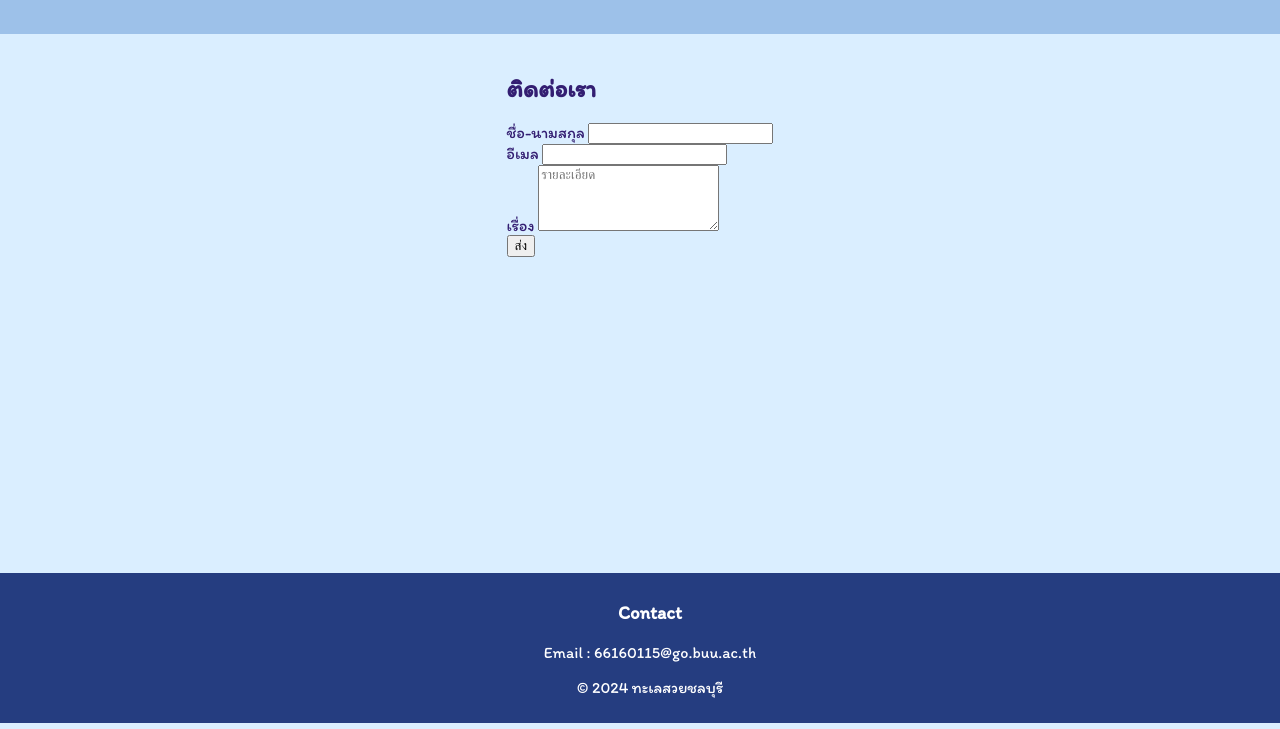
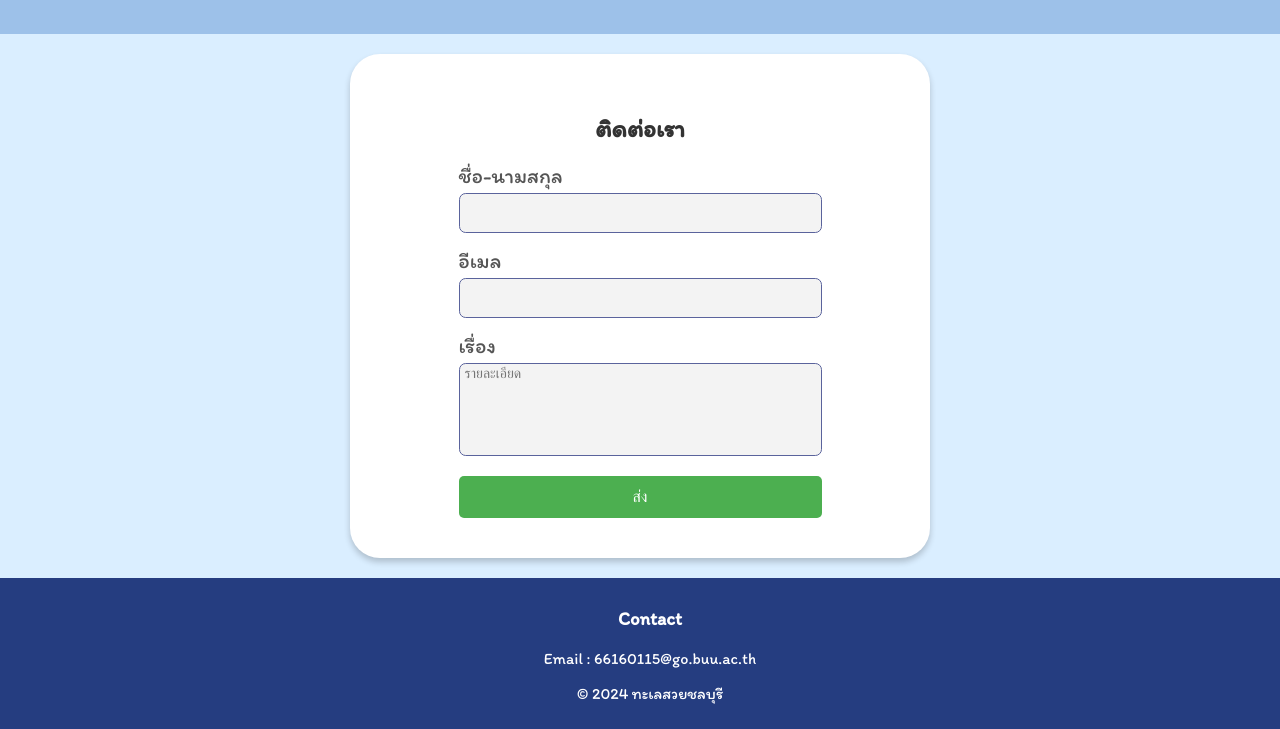
Before and after one commit to 66160115/66160115-hw1, a plain HTML site: page contact.html in a window 1280 px wide. Shown: the part 77-806 px from the top of the page. Drawn offline with Linux system fonts and the light colour scheme.

Commit message:
แก้ไข css

```diff
--- a/css/style.css
+++ b/css/style.css
@@ -240,3 +240,121 @@ article img {
     display: none;
   }
 }
+@import url('https://fonts.googleapis.com/css2?family=Itim&display=swap');
+body {
+  font-family: Itim,Arial, sans-serif;
+  margin: 0;
+  padding: 0;
+  background-color: #daeeff;
+  color: #444444;
+  min-height: 100vh;
+  display: flex;
+  flex-direction: column;
+}
+
+header {
+  background-color: #9dc1e9;
+  color: white;
+  text-align: center;
+  padding: 15px 0;
+}
+
+main {
+  flex: 1;
+  display: flex;
+  justify-content: center;
+  align-items: center;
+  padding: 20px;
+  box-sizing: border-box;
+}
+
+footer {
+  background-color: #253d80;
+  text-align: center;
+  padding: 10px;
+  width: 100%;
+  color: white;
+}
+
+.form-contact {
+  display: flex;
+  flex-direction: column;
+  margin: auto;
+  padding: 40px;
+  text-align: center;
+  border-radius: 30px;
+  font-size: 16pt;
+  background-color: white;
+  box-shadow: 0 4px 6px rgba(0, 0, 0, 0.2);
+  width: 90%;
+  max-width: 500px;
+  justify-content: center;
+  align-items: center;
+}
+
+h2 {
+  text-align: center;
+  color: #333;
+  font-size: 24px;
+  margin-bottom: 20px;
+}
+
+label {
+  display: block;
+  margin-bottom: 5px;
+  color: #555;
+  text-align: left;
+  width: 100%;
+}
+
+input,
+textarea {
+  width: 100%;
+  padding: 8px;
+  margin-bottom: 15px;
+  border: 1px solid #ccc;
+  border-radius: 5px;
+  box-sizing: border-box;
+  font-size: 14px;
+}
+
+input[type="text"],
+input[type="email"] {
+  background-color: #f3f3f3;
+  border: 1pt solid #5a639c;
+  border-radius: 5pt;
+  height: 30pt;
+  padding: 2px 90px;
+}
+
+input[type="text"]:hover,
+input[type="email"]:hover,
+textarea:hover {
+  background-color: white;
+  box-shadow: 0 2px 5px rgba(0, 0, 0, 0.2);
+}
+
+textarea {
+  background-color: #f3f3f3;
+  border: 1pt solid #5a639c;
+  border-radius: 5pt;
+  height: 70pt;
+  padding: 2px 5px;
+  resize: none;
+}
+
+button {
+  background-color: #4caf50;
+  color: white;
+  border: none;
+  padding: 12px 20px;
+  font-size: 16px;
+  width: 100%;
+  border-radius: 5px;
+  cursor: pointer;
+  transition: background-color 0.3s ease;
+}
+
+button:hover {
+  background-color: #45a049;
+}
```
